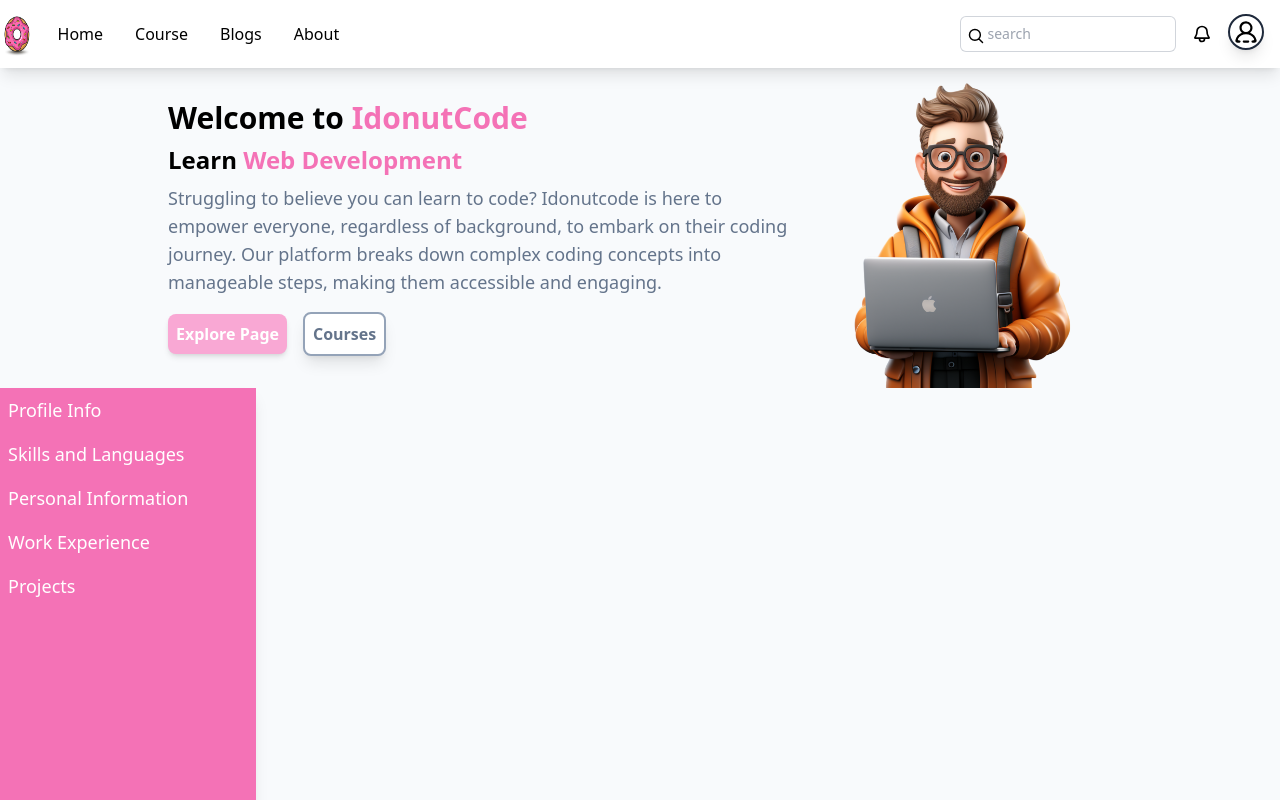
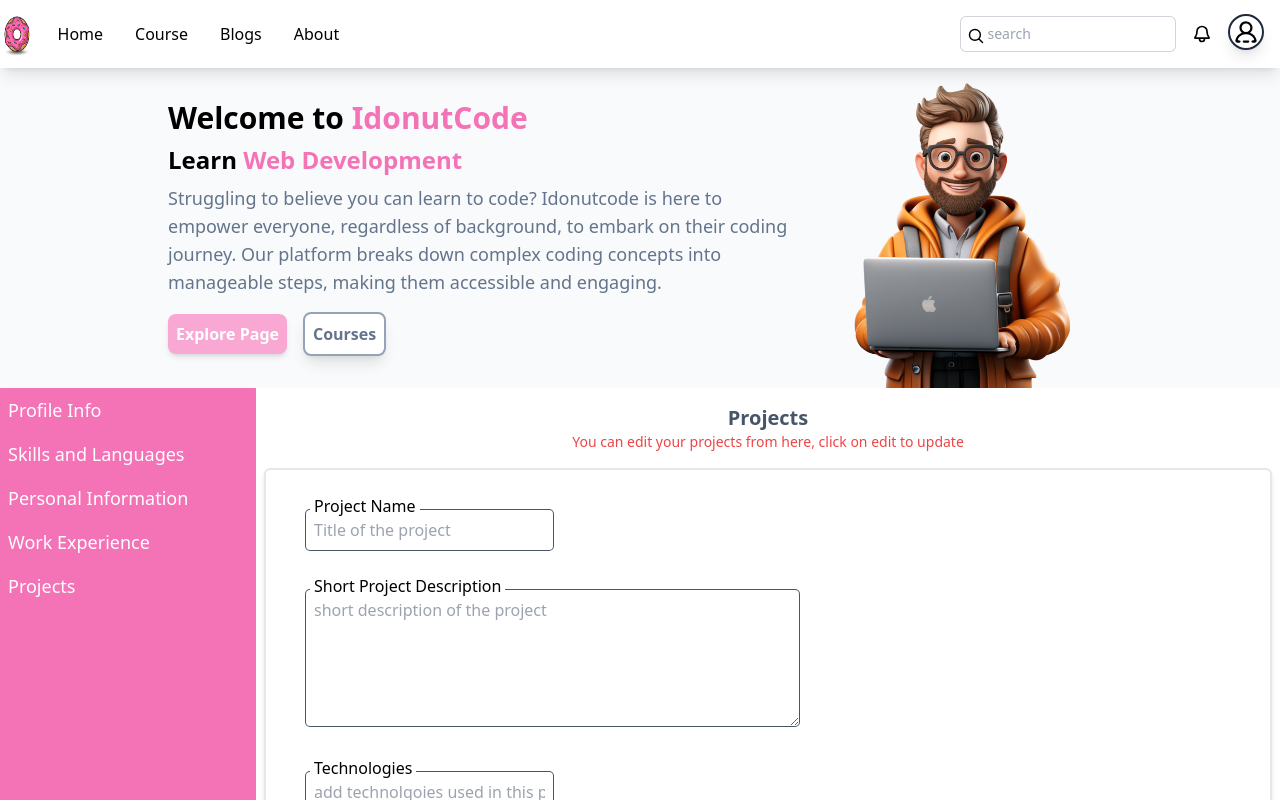
Before and after one commit to codewithcherry/Idonutcode_website_vite, a React (Vite) app: page / in a window 1280 px wide. Both pictures are taken after a click on the button "Projects". Shown: the top 800 px of the page. Built offline with nearby package versions, Linux system fonts and the light colour scheme; no server answers.

Commit message:
code input form for projects component

```diff
--- a/src/Components/Settings Components/SettingsProjects.jsx
+++ b/src/Components/Settings Components/SettingsProjects.jsx
@@ -1,9 +1,69 @@
 import React from 'react'
+import { useState } from 'react'
 
 const SettingsProjects = () => {
+
+const intialValue={
+  projectTitle:"",
+  shortDescription:'',
+  technologies:null,
+  projectUrl:''
+}
+
+const [formInput,setFormInput]= useState(intialValue)
+const [projects,setProjects]=useState([])
+
+const handleChange=(e)=>{
+  const {name,value}=e.target
+  setFormInput({...formInput,[name]:value})
+}
+
+const handletechnologies=(e)=>{
+
+  const {name,value}= e.target
+  setFormInput({...formInput,[name]:value.split(",")})
+
+}
+
   return (
-    <div>
+    <div className='bg-white overflow-y-scroll'>
+      <div className='p-2 m-2'>
+        <h1 className='text-xl text-slate-600 font-semibold text-center'>Projects</h1>
+        <p className='text-sm text-red-500 text-center'>You can edit your projects from here, click on edit to update</p>
+      </div>
+      <div>
+        <div className='p-4 m-2 border-2 rounded-md shadow-md'>
+           <form >
+            <div className='relative m-2 p-2'>
+              <label htmlFor="projectname" className='absolute top-0 left-5 text-md px-1 bg-white'>Project Name</label>
+              <input className='m-2 p-2 ring-1 ring-slate-600 focus:outline-none focus:ring-2 focus:ring-pink-300 rounded ' type="text" id='projectTitle' name='projectTitle' placeholder='Title of the project' value={formInput.projectTitle} onChange={handleChange} />
+            </div>
+            <div className='relative m-2 p-2'>
+              <label htmlFor="shortDescription" className='absolute top-0 left-5 text-md px-1 bg-white'>Short Project Description </label>
+              <textarea className='m-2 p-2 ring-1 ring-slate-600 focus:outline-none focus:ring-2 focus:ring-pink-300 rounded ' rows={5} cols={50} maxLength={200} type="text" id='shortDescription' name='shortDescription' placeholder='short description of the project' value={formInput.shortDescription} onChange={handleChange} />
+            </div>
+            <div className='relative m-2 p-2'>
+              <label htmlFor="projectname" className='absolute top-0 left-5 text-md px-1 bg-white'>Technologies</label>
+              <input className='m-2 p-2 ring-1 ring-slate-600 focus:outline-none focus:ring-2 focus:ring-pink-300 rounded ' type="text" id='technologies' name='technologies' placeholder='add technolgoies used in this project' value={formInput.technologies} onChange={handletechnologies} />
+            </div>
+            <div className='relative m-2 p-2'>
+              <label htmlFor="projectUrl" className='absolute top-0 left-5 text-md px-1 bg-white'>Project url</label>
+              <input className='m-2 p-2 ring-1 ring-slate-600 focus:outline-none focus:ring-2 focus:ring-pink-300 rounded ' type="url" id='projectUrl' name='projectUrl' placeholder='project link' value={formInput.projectUrl} onChange={handleChange} />
+            </div>
+            <div className='relative m-2 p-2'>
+              <label htmlFor="projectname" className='p-2 text-md px-1 bg-white'>Project Cover</label>
+              <div className="flex items-center">
+              <img src="" alt="" className='m-2 p-2 h-36 w-1/2 shadow-md rounded-md' />
+              <input className='m-2 p-2 rounded ' type="file" id='technologies' name='technologies'  />
+              </div>
+            </div>
+            <div className='relative'>
+              <input type="submit" value={"Add Project"}  className=' absolute right-0 bottom-1 m-2 p-2 bg-blue-400 font-semibold text-white rounded-2xl shadow-md hover:bg-blue-500'/>
+            </div>
 
+           </form>
+        </div>
+      </div>
     </div>
   )
 }
```
